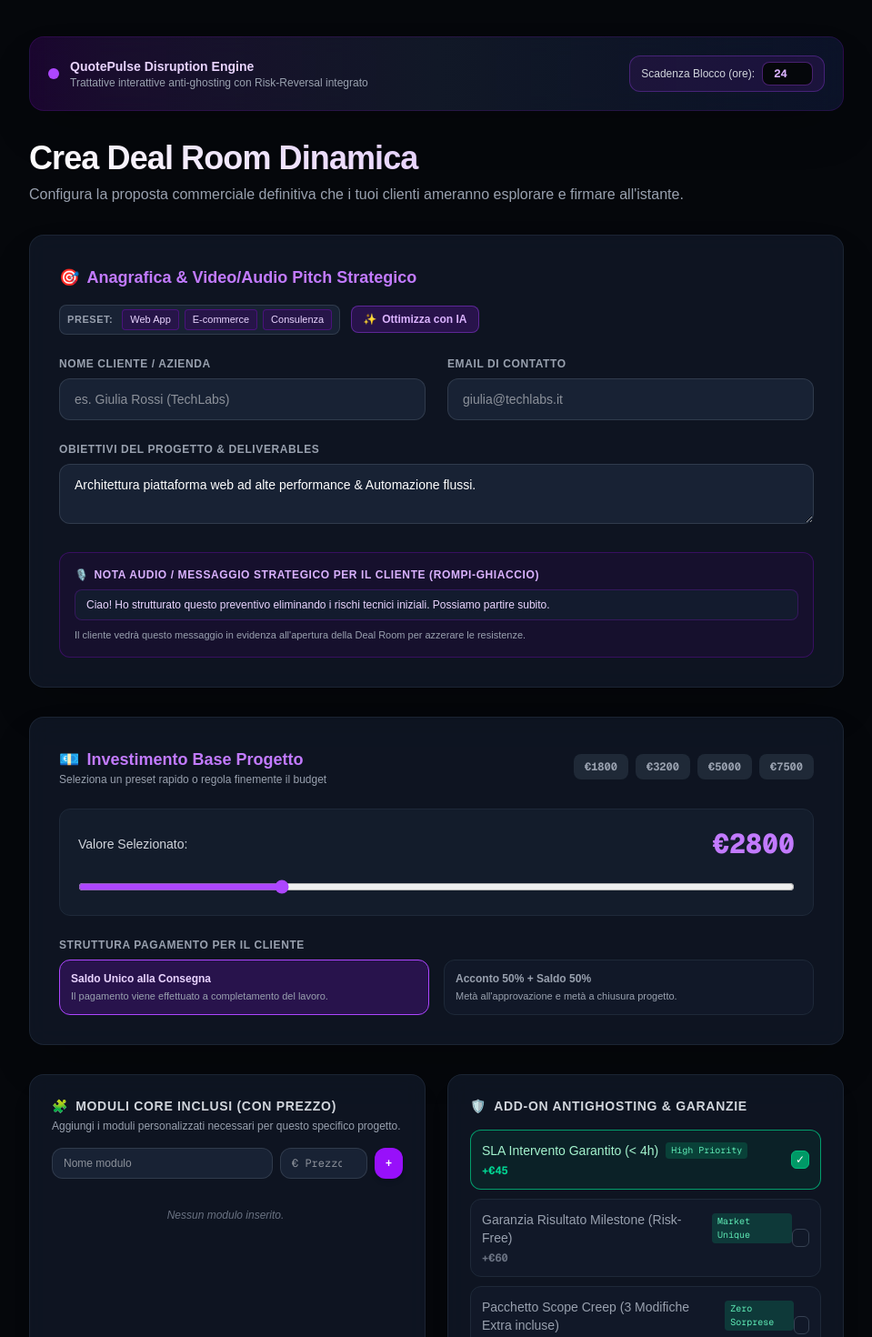
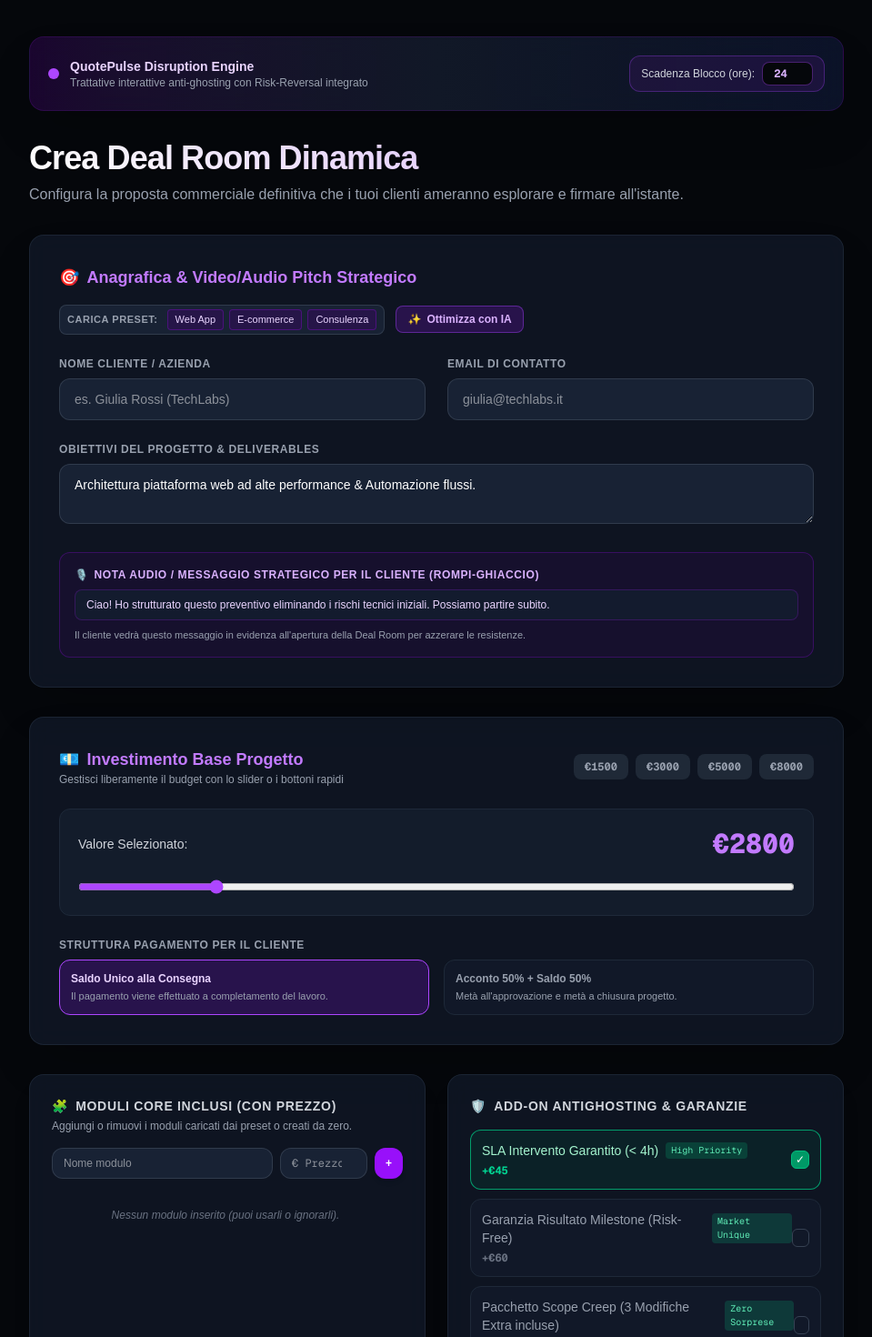
Before and after one commit to quotemichael92/quotepulse, a Next.js app: page /dashboard/new in a window 1280 px wide. Shown: the top 1470 px of the page at 91% size, without its empty margins (160-1119 px from the left). Built offline with nearby package versions, Linux system fonts and the light colour scheme.

Commit message:
refactor: trasforma i preset in configuratori modulari senza vincoli di budget

```diff
--- a/app/dashboard/new/page.tsx
+++ b/app/dashboard/new/page.tsx
@@ -71,22 +71,35 @@ export default function DashboardPage() {
   const modulesTotal = modules.reduce((acc, curr) => acc + curr.price, 0);
   const totalAmount = baseAmount + addonsTotal + modulesTotal;
 
-  // Preset Rapidi per Tipologia di Progetto
-  const projectPresets = {
-    webapp: {
-      title: 'Sviluppo Web App Custom & API',
-      amount: 4500,
-      desc: 'Architettura frontend/backend scalabile, autenticazione sicura e dashboard interattiva.'
-    },
-    ecommerce: {
-      title: 'E-commerce ad Alte Performance',
-      amount: 3200,
-      desc: 'Setup catalogo avanzato, integrazione gateway di pagamento e ottimizzazione conversioni.'
-    },
-    consulting: {
-      title: 'Consulenza Strategica & Audit',
-      amount: 1800,
-      desc: 'Analisi approfondita dell’infrastruttura esistente, piano d’azione e affiancamento.'
+  // Preset Intelligenti: configurano solo moduli e add-on, lasciando il budget intatto
+  const applyPreset = (type: 'webapp' | 'ecommerce' | 'consulting') => {
+    if (type === 'webapp') {
+      setModules([
+        { name: 'Setup Architettura Frontend/Backend', price: 800 },
+        { name: 'Integrazione API & Autenticazione', price: 600 }
+      ]);
+      setAddons(prev => ({
+        ...prev,
+        priority: { ...prev.priority, selected: true },
+        scopeShield: { ...prev.scopeShield, selected: true }
+      }));
+    } else if (type === 'ecommerce') {
+      setModules([
+        { name: 'Configurazione Catalogo & Prodotti', price: 500 },
+        { name: 'Integrazione Gateway Pagamenti', price: 400 }
+      ]);
+      setAddons(prev => ({
+        ...prev,
+        seo: { ...prev.seo, selected: true }
+      }));
+    } else if (type === 'consulting') {
+      setModules([
+        { name: 'Audit Tecnico & Analisi Infrastruttura', price: 400 }
+      ]);
+      setAddons(prev => ({
+        ...prev,
+        guarantee: { ...prev.guarantee, selected: true }
+      }));
     }
   };
 
@@ -166,7 +179,6 @@ export default function DashboardPage() {
       }
 
       if (data.success && data.quote && data.quote.id) {
-        // Pulisci la bozza locale alla creazione riuscita
         localStorage.removeItem('quotepulse_draft');
         router.push(`/p/${data.quote.id}`);
       } else {
@@ -223,7 +235,7 @@ export default function DashboardPage() {
 
         <form onSubmit={handleSubmit} className="space-y-8">
 
-          {/* Anagrafica & Pitch */}
+          {/* Anagrafica, Pitch & Preset Modulari */}
           <div className="bg-[#111827]/80 backdrop-blur-md border border-gray-800/80 rounded-2xl p-6 md:p-8 shadow-2xl space-y-6">
             <div className="flex items-center justify-between flex-wrap gap-4">
               <h3 className="text-lg font-semibold text-purple-400 flex items-center gap-2">
@@ -231,23 +243,30 @@ export default function DashboardPage() {
               </h3>
 
               <div className="flex items-center gap-3">
-                {/* Preset Rapidi UI */}
+                {/* Preset Intelligenti (Moduli & Addon) */}
                 <div className="flex items-center gap-1.5 bg-[#182234] border border-gray-700/80 px-2 py-1 rounded-lg">
-                  <span className="text-[11px] text-gray-400 uppercase tracking-wider font-semibold mr-1">Preset:</span>
-                  {Object.entries(projectPresets).map(([key, val]) => (
-                    <button
-                      key={key}
-                      type="button"
-                      onClick={() => {
-                        setProjectDescription(val.desc);
-                        setBaseAmount(val.amount);
-                      }}
-                      className="bg-purple-950/40 hover:bg-purple-900/60 border border-purple-800/50 text-purple-200 text-[11px] px-2 py-0.5 rounded transition"
-                      title={val.title}
-                    >
-                      {key === 'webapp' ? 'Web App' : key === 'ecommerce' ? 'E-commerce' : 'Consulenza'}
-                    </button>
-                  ))}
+                  <span className="text-[11px] text-gray-400 uppercase tracking-wider font-semibold mr-1">Carica Preset:</span>
+                  <button
+                    type="button"
+                    onClick={() => applyPreset('webapp')}
+                    className="bg-purple-950/40 hover:bg-purple-900/60 border border-purple-800/50 text-purple-200 text-[11px] px-2 py-0.5 rounded transition"
+                  >
+                    Web App
+                  </button>
+                  <button
+                    type="button"
+                    onClick={() => applyPreset('ecommerce')}
+                    className="bg-purple-950/40 hover:bg-purple-900/60 border border-purple-800/50 text-purple-200 text-[11px] px-2 py-0.5 rounded transition"
+                  >
+                    E-commerce
+                  </button>
+                  <button
+                    type="button"
+                    onClick={() => applyPreset('consulting')}
+                    className="bg-purple-950/40 hover:bg-purple-900/60 border border-purple-800/50 text-purple-200 text-[11px] px-2 py-0.5 rounded transition"
+                  >
+                    Consulenza
+                  </button>
                 </div>
 
                 <button
@@ -317,17 +336,17 @@ export default function DashboardPage() {
                 <h3 className="text-lg font-semibold text-purple-400 flex items-center gap-2">
                   <span>💶</span> Investimento Base Progetto
                 </h3>
-                <p className="text-xs text-gray-400">Seleziona un preset rapido o regola finemente il budget</p>
+                <p className="text-xs text-gray-400">Gestisci liberamente il budget con lo slider o i bottoni rapidi</p>
               </div>
               <div className="flex gap-2">
-                {[1800, 3200, 5000, 7500].map(preset => (
+                {[1500, 3000, 5000, 8000].map(presetVal => (
                   <button
-                    key={preset}
+                    key={presetVal}
                     type="button"
-                    onClick={() => setBaseAmount(preset)}
-                    className={`px-3 py-1.5 rounded-lg text-xs font-mono font-bold transition ${baseAmount === preset ? 'bg-purple-600 text-white shadow-lg shadow-purple-600/30' : 'bg-[#1f2937] text-gray-400 hover:bg-gray-700'}`}
+                    onClick={() => setBaseAmount(presetVal)}
+                    className={`px-3 py-1.5 rounded-lg text-xs font-mono font-bold transition ${baseAmount === presetVal ? 'bg-purple-600 text-white shadow-lg shadow-purple-600/30' : 'bg-[#1f2937] text-gray-400 hover:bg-gray-700'}`}
                   >
-                    €{preset}
+                    €{presetVal}
                   </button>
                 ))}
               </div>
@@ -341,7 +360,7 @@ export default function DashboardPage() {
               <input
                 type="range"
                 min="0"
-                max="10000"
+                max="15000"
                 step="100"
                 value={baseAmount}
                 onChange={(e) => setBaseAmount(Number(e.target.value))}
@@ -382,7 +401,7 @@ export default function DashboardPage() {
                   <span>🧩</span> Moduli Core Inclusi (Con Prezzo)
                 </h3>
                 <p className="text-xs text-gray-400 mb-4">
-                  Aggiungi i moduli personalizzati necessari per questo specifico progetto.
+                  Aggiungi o rimuovi i moduli caricati dai preset o creati da zero.
                 </p>
 
                 <div className="flex gap-2 mb-4">
@@ -429,7 +448,7 @@ export default function DashboardPage() {
                     </div>
                   ))}
                   {modules.length === 0 && (
-                    <p className="text-xs text-gray-500 italic text-center py-4">Nessun modulo inserito.</p>
+                    <p className="text-xs text-gray-500 italic text-center py-4">Nessun modulo inserito (puoi usarli o ignorarli).</p>
                   )}
                 </div>
               </div>
@@ -470,7 +489,7 @@ export default function DashboardPage() {
 
           </div>
 
-          {/* Totale e Call to Actions (Senza Firma del Professionista) */}
+          {/* Totale e Call to Actions */}
           <div className="bg-gradient-to-br from-[#111827] to-[#0a0f1d] border border-purple-900/60 rounded-2xl p-6 md:p-8 shadow-2xl space-y-6">
 
             <div className="flex flex-col md:flex-row items-center justify-between border-b border-gray-800 pb-6 gap-4">
```
